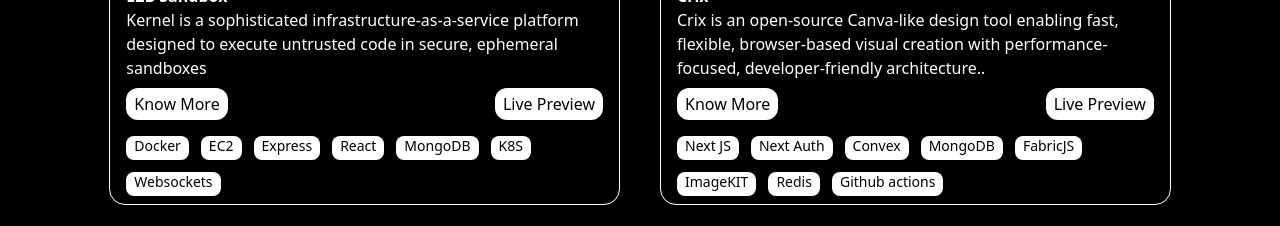
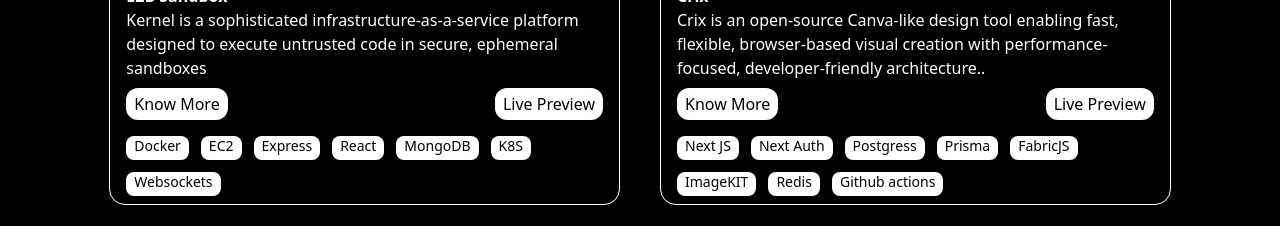
Before and after one commit to martiniscoding/portfolio, a React (Vite) app: page / in a window 1280 px wide. Shown: the part 1180-1406 px from the top of the page. Built offline with nearby package versions, Linux system fonts and the light colour scheme.

Commit message:
few changes

```diff
--- a/src/Navbar.jsx
+++ b/src/Navbar.jsx
@@ -38,7 +38,7 @@
 
       </div>
       <div onClick={()=>{
-        window.open("https://www.sakshian.com/resume.pdf")
+        window.open("")
       }} className=" hidden md:flex bg-white/30 px-3 rounded-3xl  py-1">
         <span className="text-xl"><MdOutlineFileDownload className="w-full h-full text-white "/></span>
         <span>Resume</span>
--- a/src/RecentWork.jsx
+++ b/src/RecentWork.jsx
@@ -123,11 +123,12 @@
               <span className="text-sm font-medium px-2  h-6 bg-white  text-black  rounded-lg ">
                 Next Auth
               </span>
-              <span className="text-sm font-medium px-2  h-6 bg-white  text-black  rounded-lg ">
-                Convex
+
+              <span className="text-sm font-medium px-2 h-6 bg-white  text-black  rounded-lg ">
+                Postgress
               </span>
               <span className="text-sm font-medium px-2 h-6 bg-white  text-black  rounded-lg ">
-                MongoDB
+                Prisma
               </span>
               <span className=" text-sm font-medium px-2 h-6 bg-white  text-black  rounded-lg ">
                 FabricJS
@@ -242,7 +243,7 @@
               </button>
               <button
                 onClick={() => {
-                  window.open("https://www.codekouture.com/demo/gawade-galore");
+                  window.open("");
                 }}
                 className="bg-white px-2 py-1 rounded-xl text-black font-light"
               >
```
